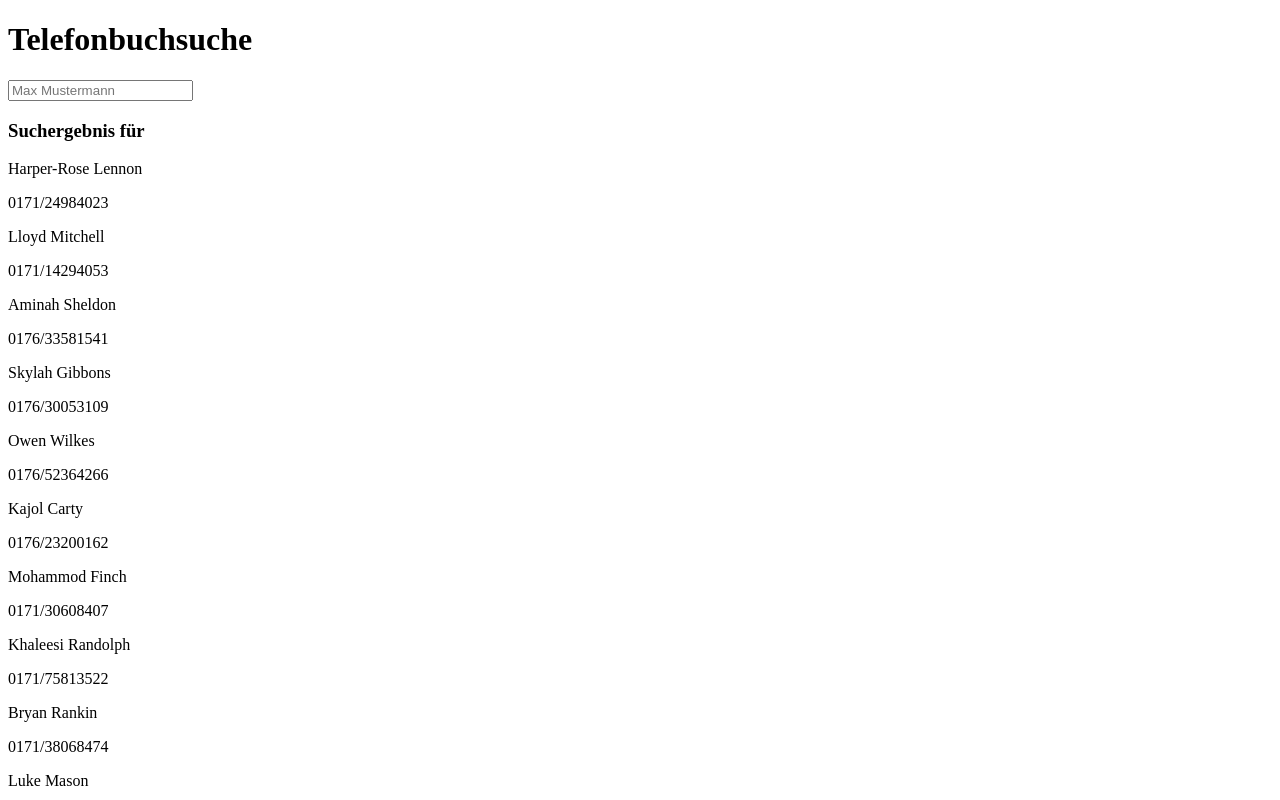
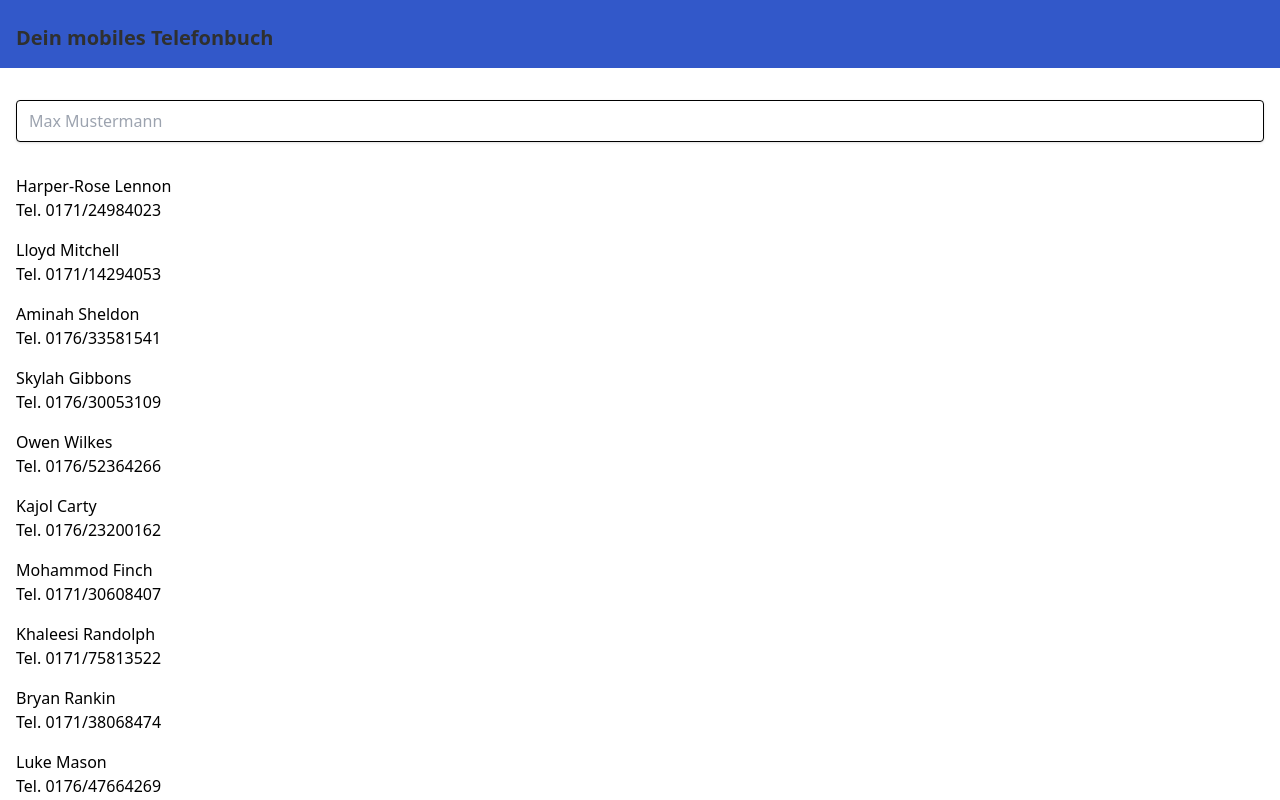
Before and after one commit to vinccenttt/phone-book, a React (Create React App) app: page / in a window 1280 px wide. Shown: the top 800 px of the page. Built offline with nearby package versions, Linux system fonts and the light colour scheme.

Commit message:
zwischenstand

```diff
--- a/package.json
+++ b/package.json
@@ -34,5 +34,8 @@
       "last 1 firefox version",
       "last 1 safari version"
     ]
+  },
+  "devDependencies": {
+    "tailwindcss": "^3.4.3"
   }
 }
--- a/src/App.js
+++ b/src/App.js
@@ -1,25 +1,32 @@
 import { useState } from "react";
+import "./index.css";
 import phoneBookData from "./phonebook.json";
 
 function App() {
   const [searchString, setSearchString] = useState("");
 
   return (
-    <div>
-      <h1>Telefonbuchsuche</h1>
+<>
+    <div className="p-4 pt-6 bg-blue">
+    <h1 className="text-xl font-bold text-gray">Dein mobiles Telefonbuch</h1>
+    </div>
+    <div className="p-4 pt-8 lg:container mx-auto flex flex-col">
+
+
       <input
+      className="shadow border rounded py-2 px-3 text-gray-700 focus:outline-none"
         type="text"
         onChange={(e) => setSearchString(e.target.value)}
         placeholder="Max Mustermann"
       />
-      <div>
-        <SearchResult searchString={searchString} data={phoneBookData} />
+      <div className="pt-4">
+        <SearchResult  searchString={searchString} data={phoneBookData} />
       </div>
-    </div>
+    </div></>
   );
 }
 
-function SearchResult({ searchString, data }) {
+function SearchResult({ searchString, data}) {
   function reduceString(word) {
     return word.toLowerCase().replace(/[\s-]/g, "");
   }
@@ -33,10 +40,11 @@ function SearchResult({ searchString, data }) {
 
   return (
     <>
-      <h3>Suchergebnis für {searchString}</h3>
       <div>
         {searchResults.map((e) => (
+          <div className="pt-4">
           <PersonCard key={e.phone} name={e.name} phone={e.phone} />
+          </div>
         ))}
       </div>
     </>
@@ -47,7 +55,7 @@ function PersonCard({ name, phone }) {
   return (
     <div>
       <p>{name}</p>
-      <p>{phone}</p>
+      <p>Tel. {phone}</p>
     </div>
   );
 }
--- /dev/null
+++ b/src/index.css
@@ -0,0 +1,3 @@
+@tailwind base;
+@tailwind components;
+@tailwind utilities;
--- /dev/null
+++ b/tailwind.config.js
@@ -0,0 +1,13 @@
+/** @type {import('tailwindcss').Config} */
+module.exports = {
+  content: [ "./src/**/*.{js,jsx,ts,tsx}",],
+  theme: {
+    extend: {
+      colors: {
+        'gray' : '#2f302f',
+        'blue' : '#3258c9',
+      },
+    },
+  },
+  plugins: [],
+}
```
Also changed, not shown: 1 other file (tests, documents, lock files or other folders).
